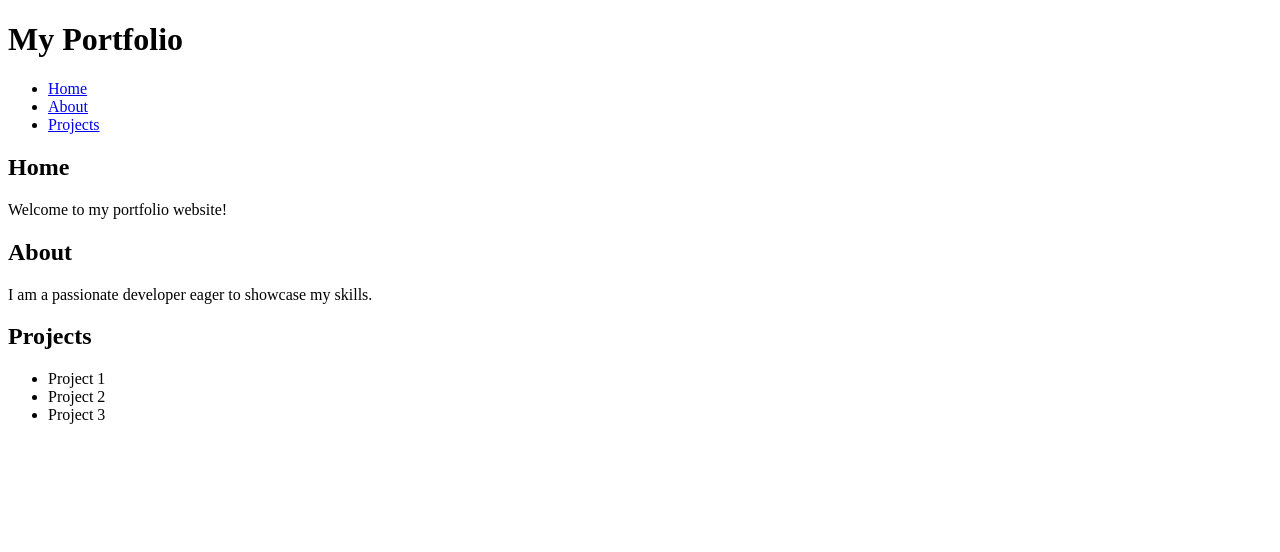
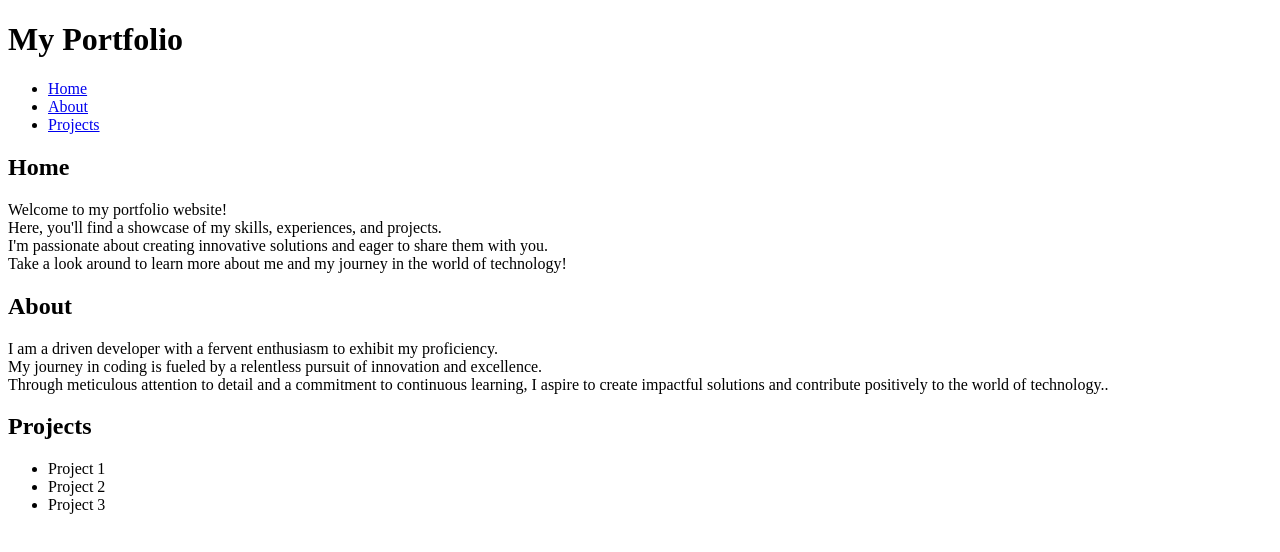
Before and after one commit to plpw2024/portfolio, a plain HTML site: page index.html in a window 1280 px wide. Drawn offline with Linux system fonts and the light colour scheme.

Commit message:
Add files via upload

```diff
--- a/index.html
+++ b/index.html
@@ -18,11 +18,11 @@
     </nav>
     <section id="home">
         <h2>Home</h2>
-        <p>Welcome to my portfolio website!</p>
+        <p>Welcome to my portfolio website! <br>Here, you'll find a showcase of my skills, experiences, and projects. <br>I'm passionate about creating innovative solutions and eager to share them with you. <br>Take a look around to learn more about me and my journey in the world of technology!</p>
     </section>
     <section id="about">
         <h2>About</h2>
-        <p>I am a passionate developer eager to showcase my skills.</p>
+        <p>I am a driven developer with a fervent enthusiasm to exhibit my proficiency. <br>My journey in coding is fueled by a relentless pursuit of innovation and excellence. <br>Through meticulous attention to detail and a commitment to continuous learning, I aspire to create impactful solutions and contribute positively to the world of technology..</p>
     </section>
     <section id="projects">
         <h2>Projects</h2>
```
